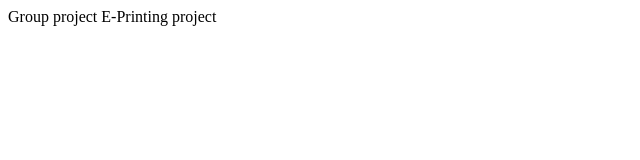
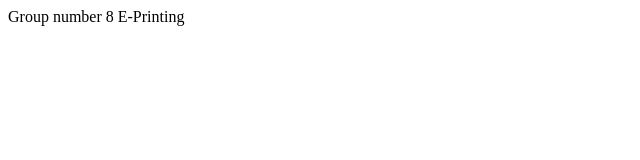
Before and after one commit to YKavee/Group_Project_01, a plain HTML site: page index.html in a window 1280 px wide. Shown: the full height of the page, 0-640 px from the left. Drawn offline with Linux system fonts and the light colour scheme.

Commit message:
Modified with two lines in index.html

```diff
--- a/index.html
+++ b/index.html
@@ -4,8 +4,8 @@
 </head>
 
 <body>
-	Group project
-	E-Printing project
+	Group number 8
+	E-Printing
 </body>
 
 </html>
```
